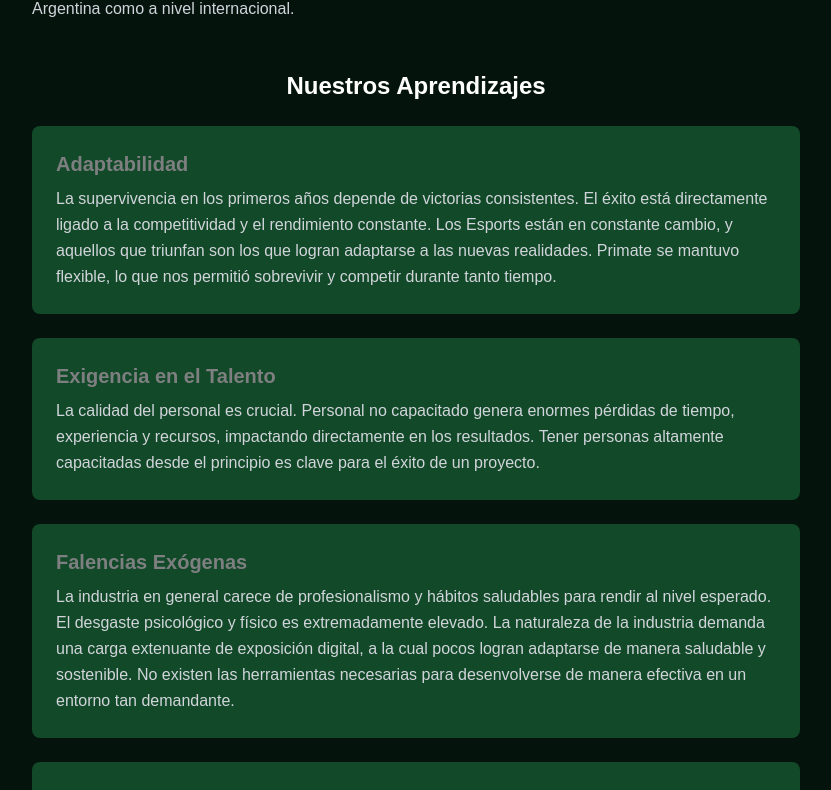
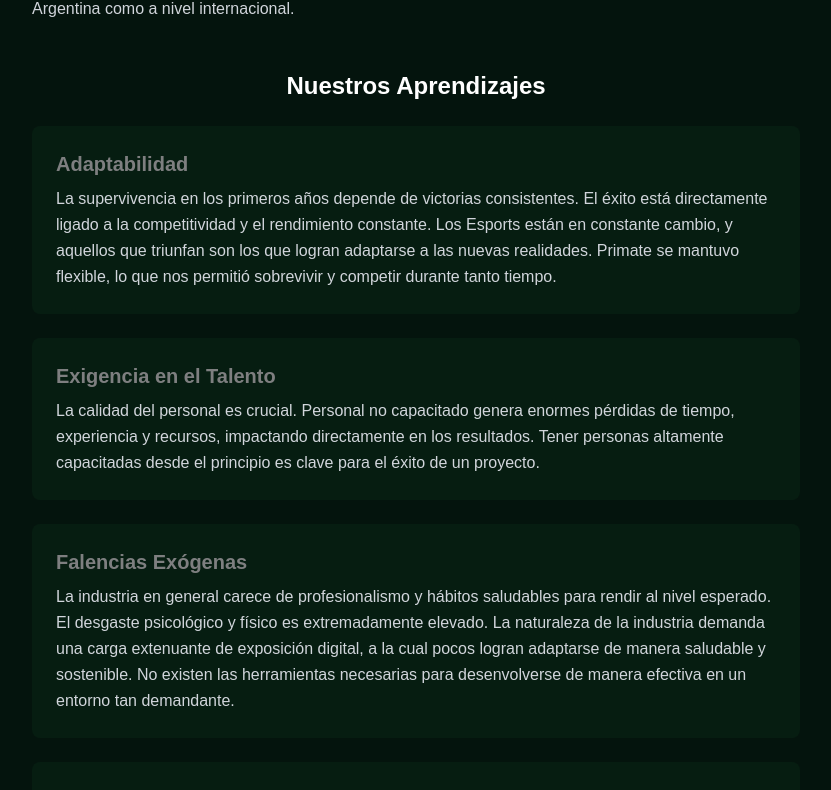
Before and after one commit to 0xRVM/primate-announcement, a Next.js app: page / in a window 1280 px wide. Shown: the part 720-1510 px from the top of the page, without its empty margins (224-1055 px from the left). Built offline with nearby package versions, Linux system fonts and the light colour scheme.

Commit message:
Opaccity Boxes

```diff
--- a/app/page.tsx
+++ b/app/page.tsx
@@ -43,7 +43,7 @@
                 { title: "Monetizar los Esports", content: "La dependencia de modelos B2B limita el crecimiento de los Esports. Encontrar fuentes de ingresos genuinos y sostenibles es un desafío constante que afecta la longevidad de los equipos y las empresas. La mayoría de los modelos de negocios en Esports están basados en B2B, lo que significa que los equipos dependen constantemente de las decisiones de los desarrolladores y de la popularidad del sector para atraer marcas y patrocinadores." },
                 { title: "Los datos en la toma de decisiones", content: "Acceder a datos fiables en los Esports es uno de los mayores desafíos. Los desarrolladores controlan la mayoría de la información, lo que dificulta el análisis profundo y la toma de decisiones basada en datos. Esta falta de transparencia es una barrera para la innovación y la optimización dentro del sector." }
               ].map((item, index) => (
-                <li key={index} className="bg-green-900 bg-opacity-85 rounded-lg p-6">
+                <li key={index} className="bg-green-900 bg-opacity-15 rounded-lg p-6">
                   <h3 className="text-xl font-semibold mb-2 text-[#7E7F80]">{item.title}</h3>
                   <p className="text-gray-300 leading-relaxed">{item.content}</p>
                 </li>
```
